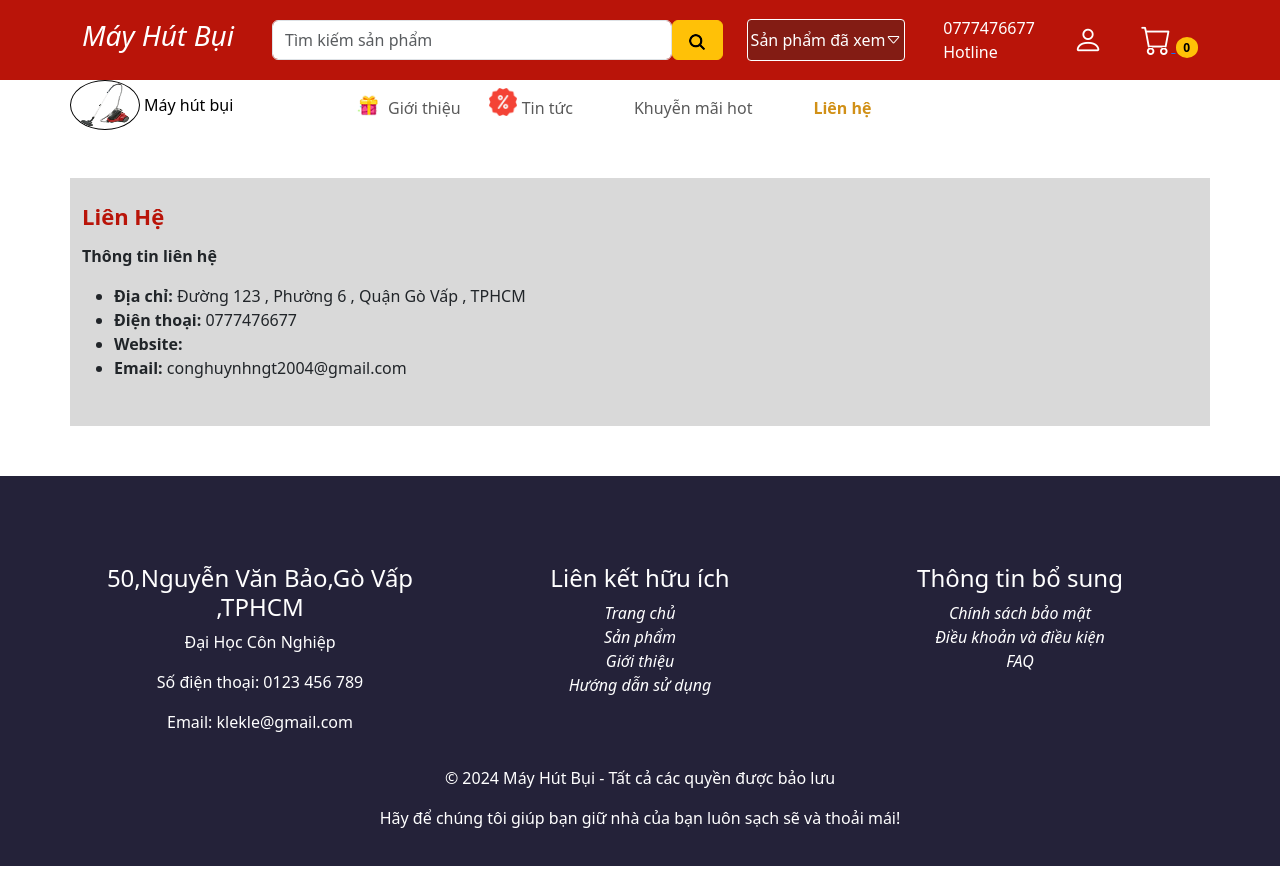
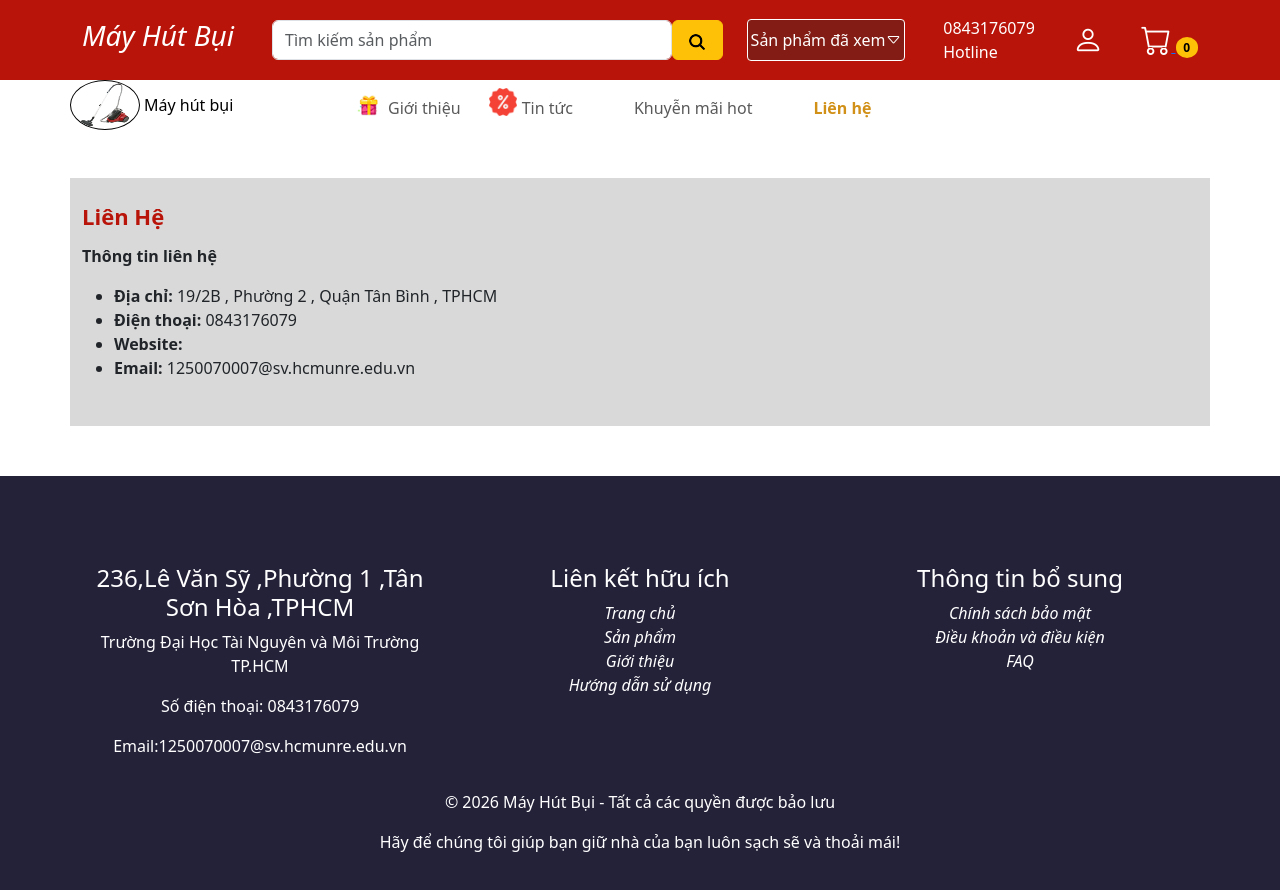
Before and after one commit to nhzang2210/mayhutbui, a plain HTML site: page html/lienhe.html in a window 1280 px wide. Before the commit the page ends 866 px from the top, so only its background shows below. Drawn offline with Linux system fonts and the light colour scheme; a script that the page names is missing.

Commit message:
sửa text

```diff
--- a/html/lienhe.html
+++ b/html/lienhe.html
@@ -35,7 +35,7 @@
                             <i class="bi bi-caret-down"></i>
                         </div>
                         <div>
-                            <span>0777476677</span>
+                            <span>0843176079</span>
                             <br>
                             <span>Hotline</span>
                         </div>
@@ -105,10 +105,10 @@
             <div>
                 <p><b> Thông tin liên hệ</b></p>
                 <ul>
-                    <li> <b> Địa chỉ:</b> Đường 123 , Phường 6 , Quận Gò Vấp , TPHCM</li>
-                    <li> <b>Điện thoại:</b> 0777476677</li>
+                    <li> <b> Địa chỉ:</b> 19/2B , Phường 2 , Quận Tân Bình , TPHCM</li>
+                    <li> <b>Điện thoại:</b> 0843176079</li>
                     <li> <b>Website:</b> <a href="../index.html"></a></li>
-                    <li> <b> Email:</b> conghuynhngt2004@gmail.com</li>
+                    <li> <b> Email:</b> 1250070007@sv.hcmunre.edu.vn</li>
                 </ul>
             </div>
         </div>
@@ -253,10 +253,10 @@
         <div style="text-align: center;" class="container rowFootter">
             <div class="row mt-5 ">
                 <div class="col-md-4 ml-3">
-                    <h4>50,Nguyễn Văn Bảo,Gò Vấp ,TPHCM</h4>
-                    <p>Đại Học Côn Nghiệp</p>
-                    <p>Số điện thoại: 0123 456 789</p>
-                    <p>Email: klekle@gmail.com</p>
+                    <h4>236,Lê Văn Sỹ ,Phường 1 ,Tân Sơn Hòa ,TPHCM</h4>
+                        <p>Trường Đại Học Tài Nguyên và Môi Trường TP.HCM</p>
+                        <p>Số điện thoại: 0843176079</p>
+                        <p>Email:1250070007@sv.hcmunre.edu.vn </p>
 
                 </div>
                 <div class="col-md-4">
@@ -279,7 +279,7 @@
             </div>
         </div>
         <div class="text-center mt-3">
-            <p>© 2024 Máy Hút Bụi - Tất cả các quyền được bảo lưu</p>
+            <p>© 2026 Máy Hút Bụi - Tất cả các quyền được bảo lưu</p>
             <p>Hãy để chúng tôi giúp bạn giữ nhà của bạn luôn sạch sẽ và thoải mái!</p>
         </div>
     </footer>
```
Also changed, not shown: html/dangky.html (+5 -5 lines), html/dangnhap.html (+6 -6 lines), html/gioithieu.html (+6 -6 lines), html/khuyenmai.html (+6 -6 lines), html/product_detail.html (+6 -6 lines), html/thanhtoan.html (+6 -6 lines), html/tintuc.html (+2 -2 lines), index.html (+1 -1 lines).
